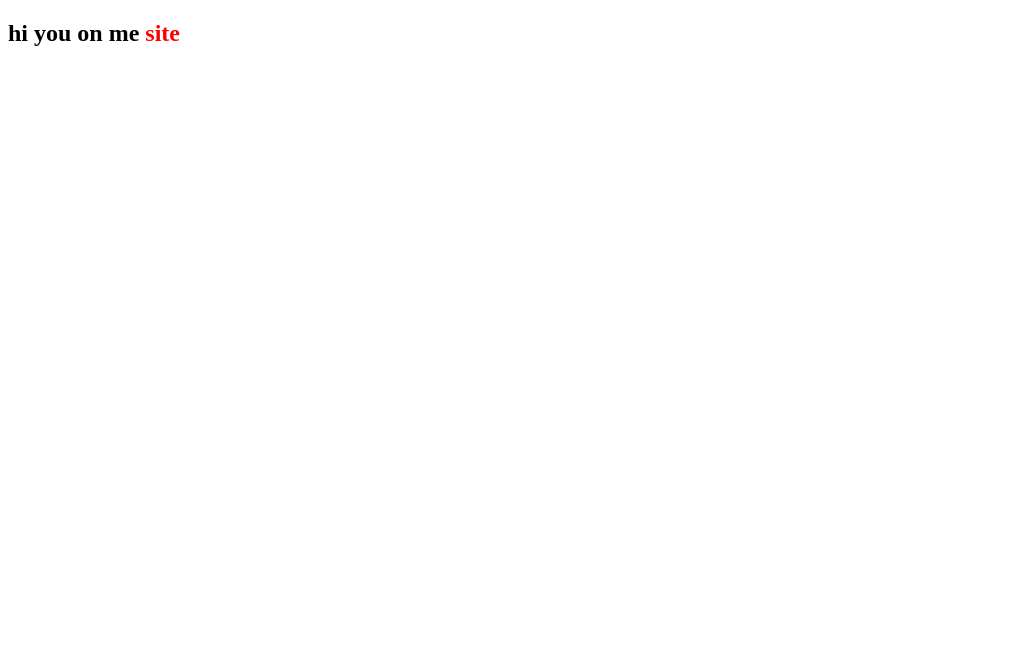
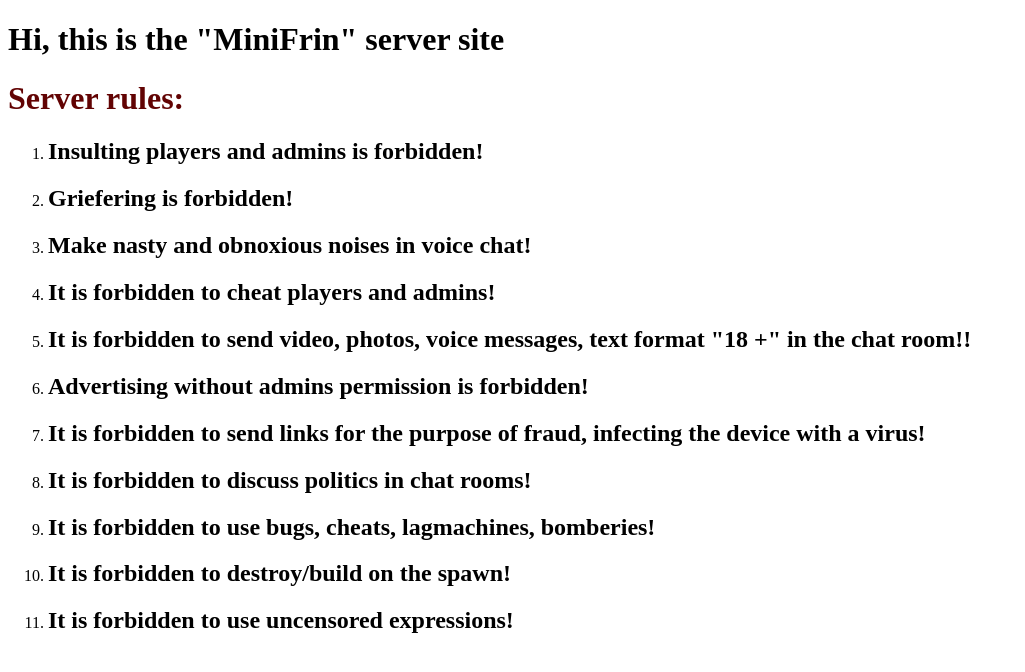
Before and after one commit to Ibotik/Minecraft_Minifrin, a plain HTML site: page index.html in a window 1280 px wide. Shown: the whole page, without its empty margins (0-1025 px from the left). Drawn offline with Linux system fonts and the light colour scheme.

Commit message:
Add files via upload

```diff
--- a/index.html
+++ b/index.html
@@ -10,6 +10,32 @@
   </head>
 
   <body>
-    <h2 class="M">hi you on me <b>site</b></h2>
+    <h1>Hi, this is the "MiniFrin" server site</h1>
+    <h1 style="color: rgb(98, 3, 3)">Server rules:</h1>
+    <ol>
+      <li><h2>Insulting players and admins is forbidden!</h2></li>
+      <li><h2>Griefering is forbidden!</h2></li>
+      <li><h2>Make nasty and obnoxious noises in voice chat!</h2></li>
+      <li><h2>It is forbidden to cheat players and admins!</h2></li>
+      <li>
+        <h2>
+          It is forbidden to send video, photos, voice messages, text format "18
+          +" in the chat room!!
+        </h2>
+      </li>
+      <li><h2>Advertising without admins permission is forbidden!</h2></li>
+      <li>
+        <h2>
+          It is forbidden to send links for the purpose of fraud, infecting the
+          device with a virus!
+        </h2>
+      </li>
+      <li><h2>It is forbidden to discuss politics in chat rooms!</h2></li>
+      <li>
+        <h2>It is forbidden to use bugs, cheats, lagmachines, bomberies!</h2>
+      </li>
+      <li><h2>It is forbidden to destroy/build on the spawn!</h2></li>
+      <li><h2>It is forbidden to use uncensored expressions!</h2></li>
+    </ol>
   </body>
 </html>
```
